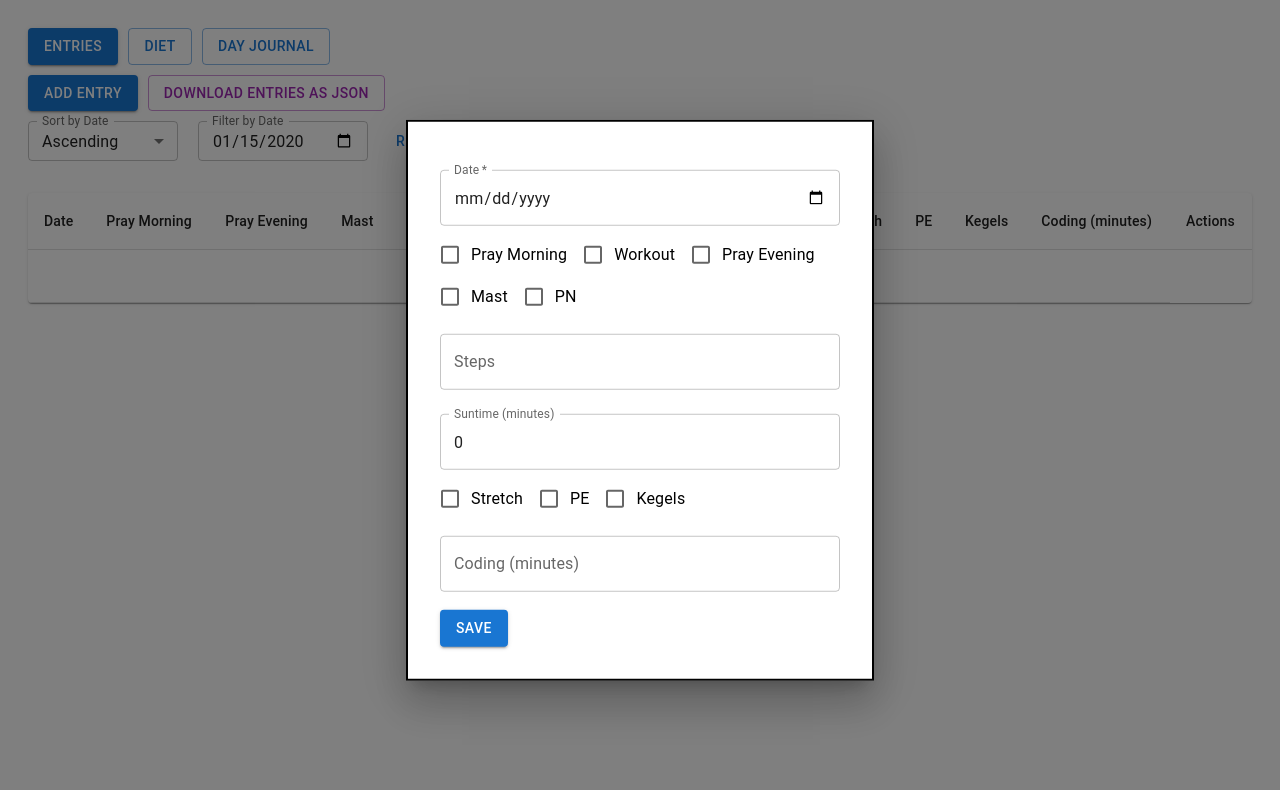
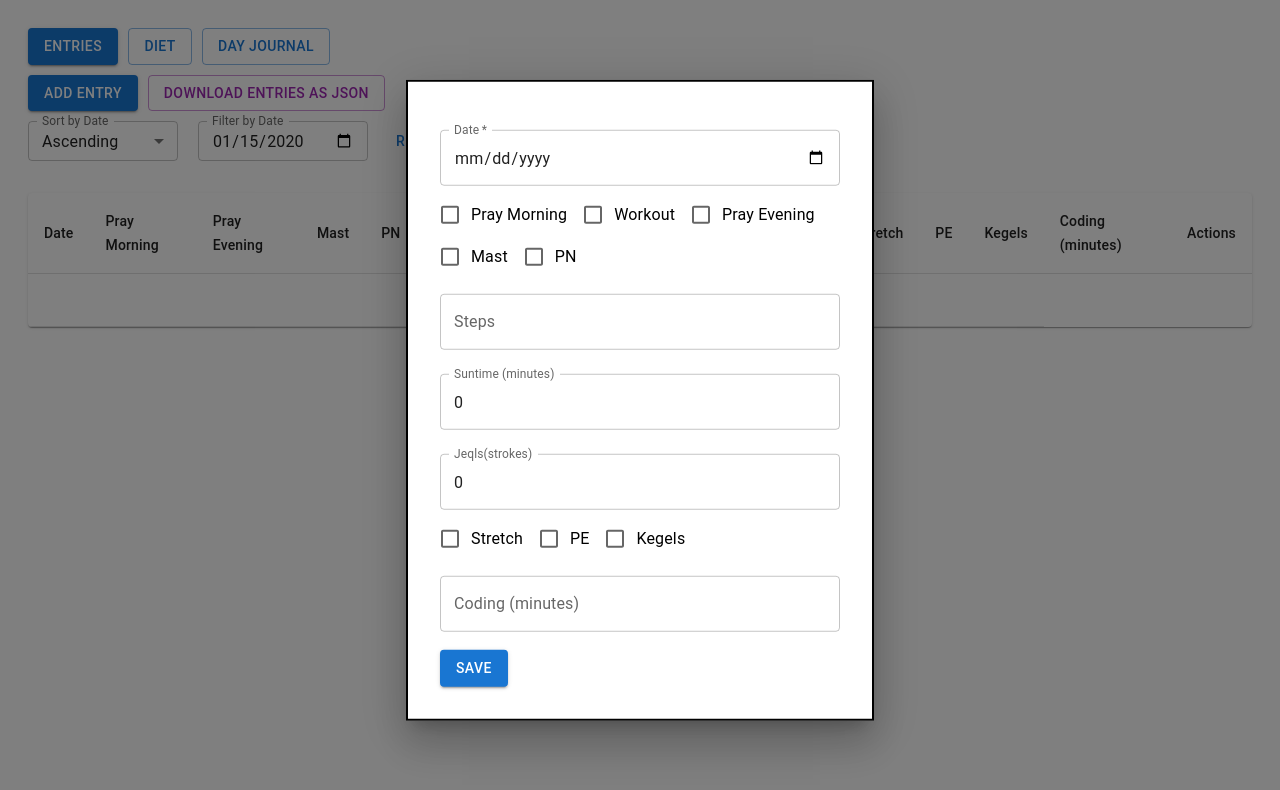
Before and after one commit to codebymarco/life-track-app, a React (Vite) app: page / in a window 1280 px wide. Both pictures are taken after typing "2020-01-15" into the empty fields and a click on the button "ADD ENTRY". Shown: the top 790 px of the page. Built offline with nearby package versions, Linux system fonts and the light colour scheme.

Commit message:
first commit

```diff
--- a/src/App.tsx
+++ b/src/App.tsx
@@ -33,6 +33,7 @@ type FormData = {
   pn: boolean;
   steps: string;
   suntime: number;
+  jelqs: number;
   stretch: boolean; // new attribute for stretch
   pe: boolean; // new attribute for PE
   kegels: boolean; // new attribute for kegels
@@ -84,6 +85,7 @@ function App() {
     workout: false,
     workoutDetails: [],
     suntime: 0,
+    jelqs: 0,
     stretch: false, // initialize stretch
     pe: false, // initialize PE
     kegels: false, // initialize kegels
@@ -153,6 +155,7 @@ function App() {
       workout: false,
       workoutDetails: [],
       suntime: 0,
+      jelqs: 0,
       stretch: false, // reset stretch
       pe: false, // reset PE
       kegels: false, // reset kegels
@@ -555,6 +558,16 @@ function App() {
                 onChange={handleChange}
                 inputProps={{ min: 0 }}
               />
+                            <TextField
+                fullWidth
+                margin="normal"
+                label="Jeqls(strokes)"
+                type="number"
+                name="jelqs"
+                value={formData.jelqs}
+                onChange={handleChange}
+                inputProps={{ min: 0 }}
+              />
               <FormControlLabel
                 control={
                   <Checkbox
@@ -680,6 +693,7 @@ function App() {
                 <TableCell>Workout</TableCell>
                 <TableCell>Workout Details</TableCell>
                 <TableCell>Suntime</TableCell>
+                <TableCell>Jelqs</TableCell>
                 <TableCell>Stretch</TableCell>
                 <TableCell>PE</TableCell>
                 <TableCell>Kegels</TableCell>
@@ -701,6 +715,7 @@ function App() {
                     <TableCell>{row.workout ? "Yes" : "No"}</TableCell>
                     <TableCell>{row.workoutDetails.join(", ")}</TableCell>
                     <TableCell>{row.suntime}</TableCell>
+                    <TableCell>{row.jelqs}</TableCell>
                     <TableCell>{row.stretch ? "Yes" : "No"}</TableCell>
                     <TableCell>{row.pe ? "Yes" : "No"}</TableCell>
                     <TableCell>{row.kegels ? "Yes" : "No"}</TableCell>
```
